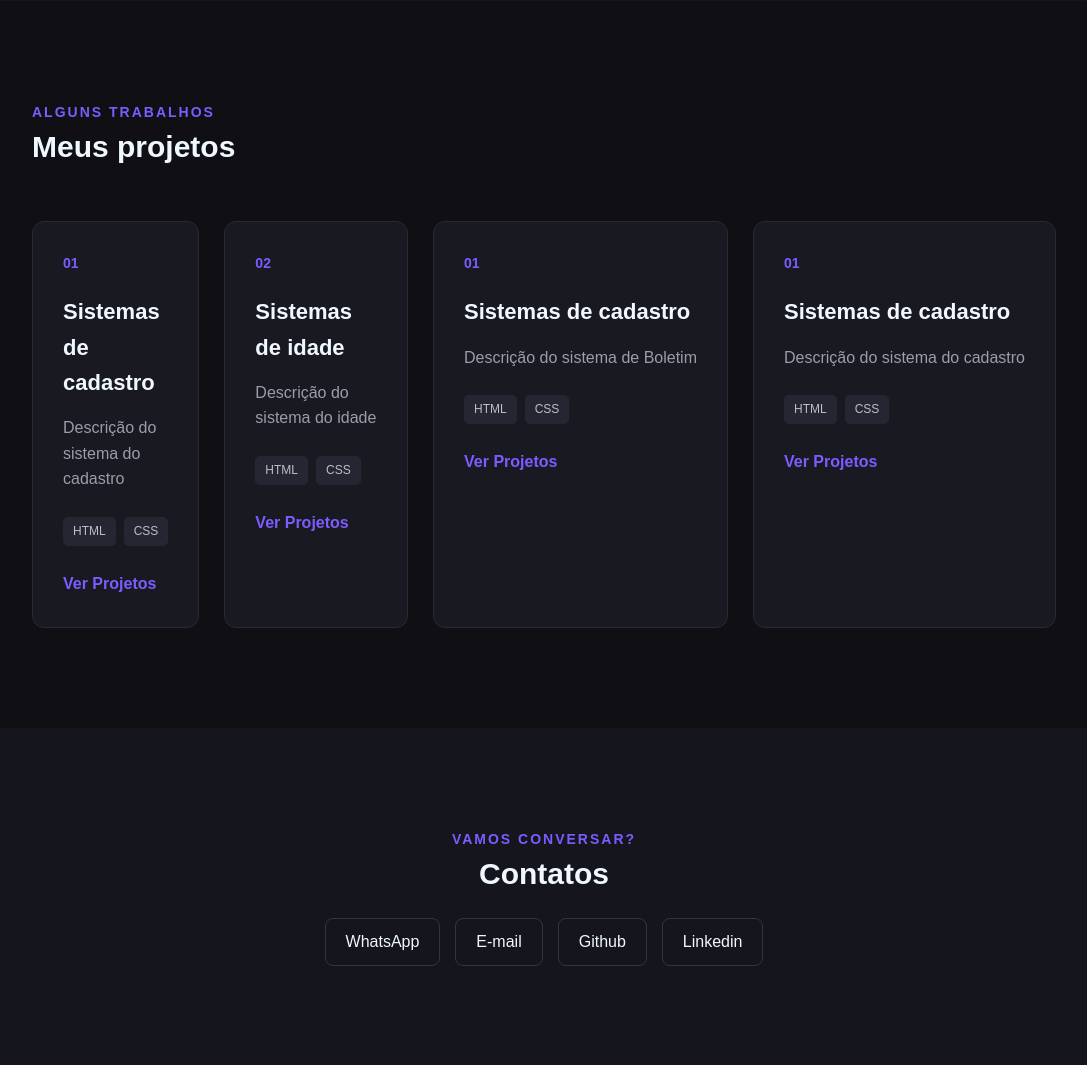
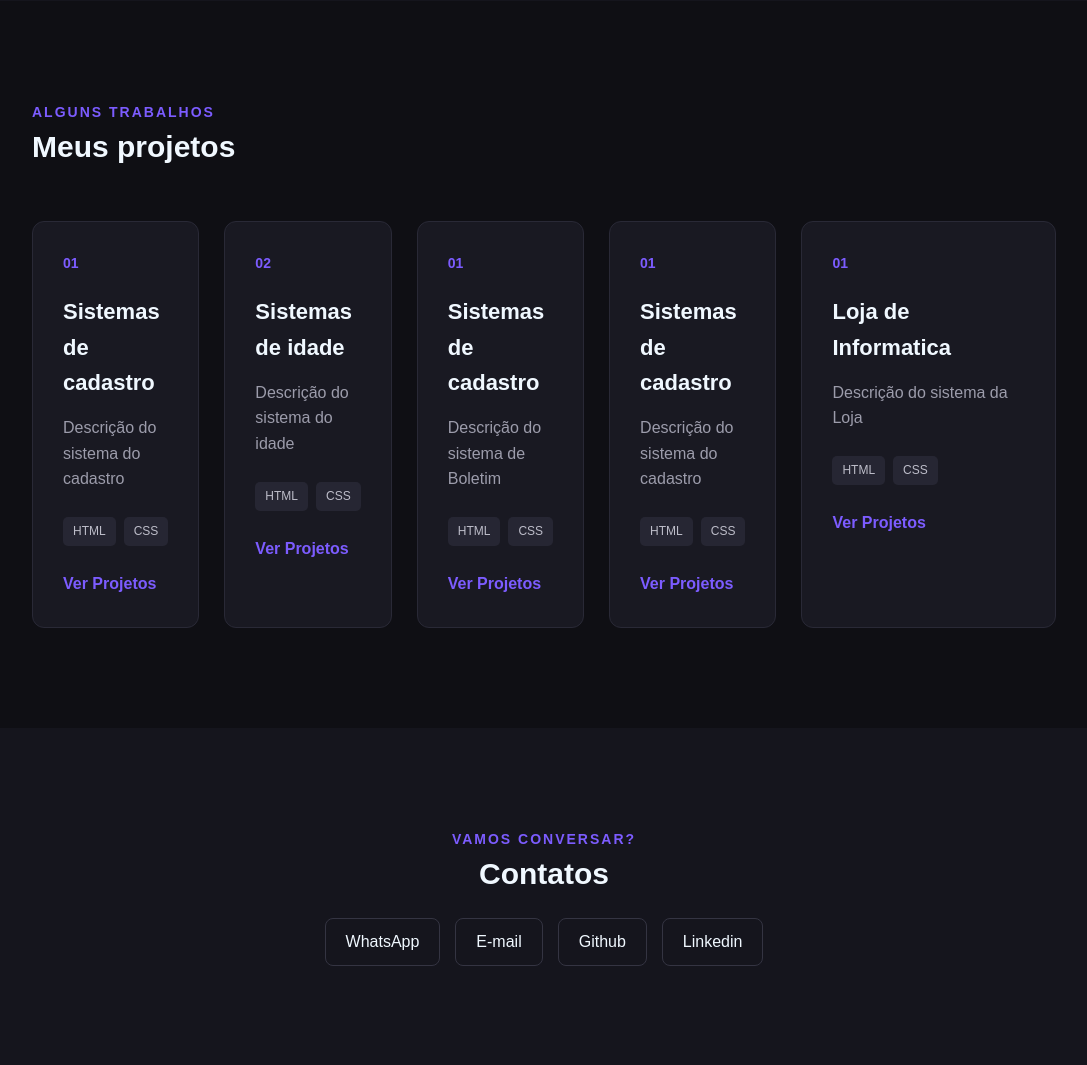
Before and after one commit to FDacol-Maker/755, a PHP site: page / in a window 1280 px wide. Shown: the part 1516-2581 px from the top of the page, without its empty margins (96-1183 px from the left). Run offline with PHP 8.4, Linux system fonts and the light colour scheme.

Commit message:
Finalização do HTML da atividade 3 do banco de dados

```diff
--- a/index.php
+++ b/index.php
@@ -145,6 +145,26 @@
                 </div>
                 <a href="atividades/helpdesk.php">Ver Projetos</a>
             </div>
+
+               <!-- PROJETO 4 (Banco de dados)-->
+         <div class="projetos">
+            <div class="card">
+                <div class="numero-projeto">
+                    01
+                </div>
+                <h3>Loja de Informatica</h3>
+                <p>
+                    Descrição do sistema da Loja
+                </p>
+                <div class="tecnologias">
+                    <span>HTML</span>
+                    <span>CSS</span>
+                    <!--span>PHP</span-->
+                </div>
+                <a href="paginas/db2.php">Ver Projetos</a>
+            </div>
+
+
          </div>
       </section>
       <section id="contato" class="contato">
--- a/paginas/db2.php
+++ b/paginas/db2.php
@@ -1,5 +1,5 @@
 <?php
-require_once "../atividades/conexão2.php";
+require_once  "/atividades/conexão2.php";
 
 $sql = "CREATE TABLE IF IT NOT EXISTS produtos (
 id INT AUTO_INCREMENT PRIMARY KEY,
@@ -129,7 +129,8 @@ $produtos = $stmt->fetchALL(PDO::FETCH_ASSOC);
                         <button type="submit" name="excluir" onclick="return confirm('Deseja excluir esse produto?')">Excluir</button>
                     </form>
                 </td>
-            </tr> }
+            </tr>
+            <?php } ?>
     </table>
 
 </body>
```
